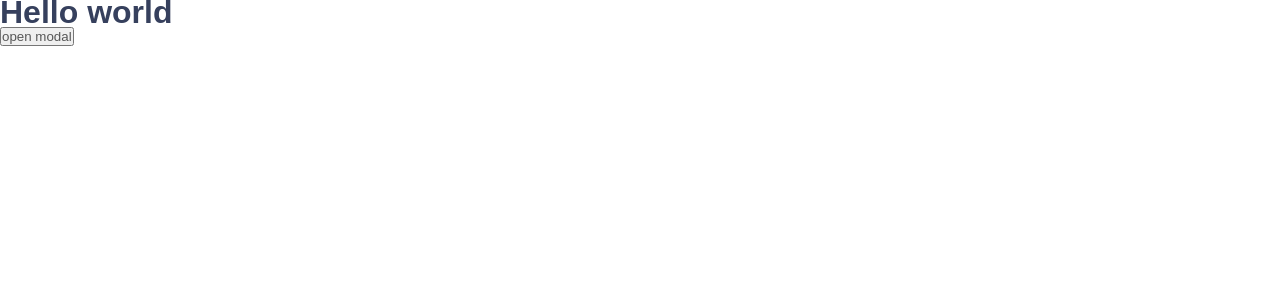
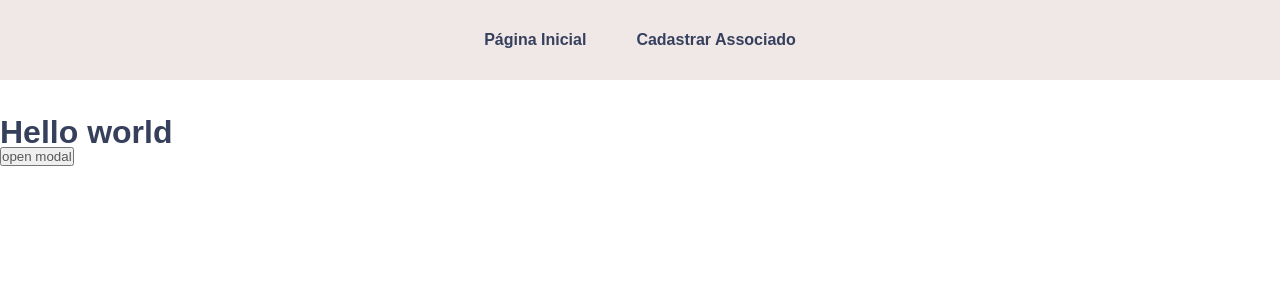
Before and after one commit to IanFarias/challenge-sicredi, a React (Vite) app in the folder challenge-sicredi-app/: page / in a window 1280 px wide. Shown: the top 300 px of the page. Built offline with nearby package versions, Linux system fonts and the light colour scheme.

Commit message:
adding header component

```diff
--- a/challenge-sicredi-app/src/App.tsx
+++ b/challenge-sicredi-app/src/App.tsx
@@ -1,9 +1,11 @@
 import { BrowserRouter as Router } from 'react-router-dom';
+import Header from './components/Header';
 import Routes from './routes';
 
 const App: React.FC = () => {
   return (
     <Router>
+      <Header />
       <Routes />
     </Router>
   );
--- /dev/null
+++ b/challenge-sicredi-app/src/components/Header/index.tsx
@@ -0,0 +1,22 @@
+import { Link } from 'react-router-dom';
+import { SCREEN_PATHS } from '../../constants/paths';
+import * as S from './styles';
+
+const Header: React.FC = () => {
+  return (
+    <S.Container>
+      <S.Nav>
+        <ul>
+          <li>
+            <Link to={SCREEN_PATHS.home}>Página Inicial</Link>
+          </li>
+          <li>
+            <Link to={SCREEN_PATHS.register}>Cadastrar Associado</Link>
+          </li>
+        </ul>
+      </S.Nav>
+    </S.Container>
+  );
+};
+
+export default Header;
--- /dev/null
+++ b/challenge-sicredi-app/src/components/Header/styles.ts
@@ -0,0 +1,34 @@
+import styled from 'styled-components';
+
+export const Container = styled.header`
+  align-items: center;
+  justify-content: center;
+  background: #f0e7e7;
+  display: flex;
+  height: 80px;
+  margin-bottom: 40px;
+`;
+
+export const Nav = styled.nav`
+  ul {
+    display: flex;
+    gap: 50px;
+
+    a {
+      color: var(--primary);
+      height: 44px;
+      display: inline-flex;
+      align-items: center;
+      font-weight: 700;
+      text-decoration: none;
+
+      &:hover {
+        text-decoration: underline;
+      }
+
+      &:active {
+        color: currentColor;
+      }
+    }
+  }
+`;
--- /dev/null
+++ b/challenge-sicredi-app/src/constants/paths.ts
@@ -0,0 +1,4 @@
+export const SCREEN_PATHS = {
+  home: '/',
+  register: '/cadastro',
+};
--- a/challenge-sicredi-app/src/pages/Home/index.tsx
+++ b/challenge-sicredi-app/src/pages/Home/index.tsx
@@ -1,5 +1,6 @@
 import { useState } from 'react';
 import Modal from '../../components/Modal';
+import * as S from './styles';
 
 const Home: React.FC = () => {
   const [openModal, setOpenModal] = useState(false);
@@ -9,7 +10,7 @@ const Home: React.FC = () => {
   };
 
   return (
-    <main>
+    <S.Container>
       <h1>Hello world</h1>
       <button onClick={handleModal}>open modal</button>
       <Modal onRequestClose={handleModal} isOpen={openModal}>
@@ -18,7 +19,7 @@ const Home: React.FC = () => {
         praesentium eveniet, recusandae, soluta quod sint? Laboriosam quibusdam
         minus ullam vero.
       </Modal>
-    </main>
+    </S.Container>
   );
 };
 
--- /dev/null
+++ b/challenge-sicredi-app/src/pages/Home/styles.ts
@@ -0,0 +1,3 @@
+import styled from 'styled-components';
+
+export const Container = styled.main``;
--- a/challenge-sicredi-app/src/styles/global.ts
+++ b/challenge-sicredi-app/src/styles/global.ts
@@ -27,6 +27,7 @@ const GlobalStyle = createGlobalStyle`
   }
 
   body {
+    min-height: 100vh;
     background-color: var(--body-bg);
     -webkit-font-smoothing: antialiased;
   }
@@ -40,6 +41,10 @@ const GlobalStyle = createGlobalStyle`
   h1, h2, h3, h4, h5, h6, strong {
     color: var(--primary);
     font-weight: 700;
+  }
+
+  ul, ol, li {
+    list-style: none;
   }
 
   button {
```
